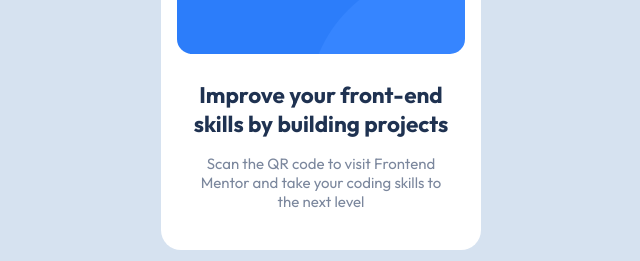
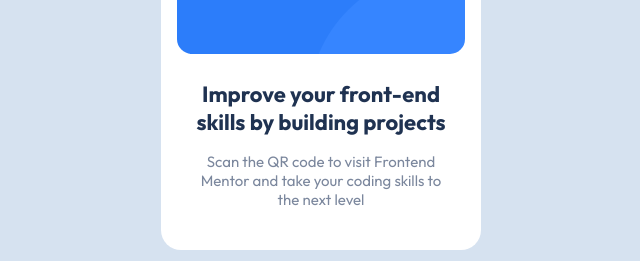
Before and after one commit to NiloyDas07/QRCode, a plain HTML site: page index.html in a window 1280 px wide. Shown: the part 400-661 px from the top of the page, without its empty margins (319-959 px from the left). Drawn offline with Linux system fonts and the light colour scheme.

Commit message:
Fixing text

```diff
--- a/index.css
+++ b/index.css
@@ -33,10 +33,9 @@
 }
 
 .text-container {
-  width: 89%;
+  width: 250px;
   padding-top: 10px;
   text-align: center;
-  font-size: 15px;
   display: flex;
   flex-direction: column;
   gap: 1rem;
@@ -45,9 +44,11 @@
 h2 {
   color: hsl(218, 44%, 22%);
   font-weight: 700;
+  font-size: 22px;
 }
 
 p {
   color: hsl(220, 15%, 55%);
   font-weight: 400;
+  font-size: 15px;
 }
```
